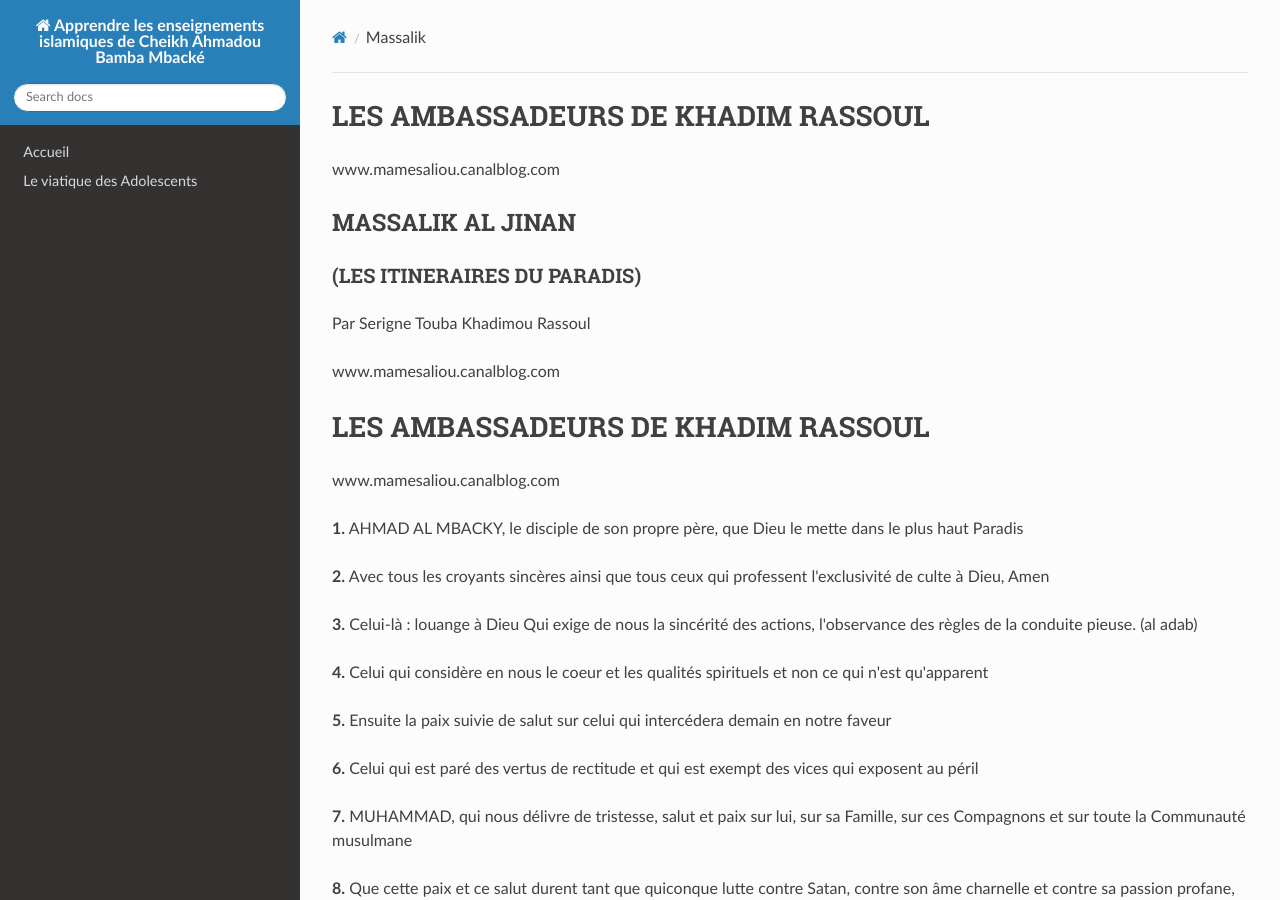
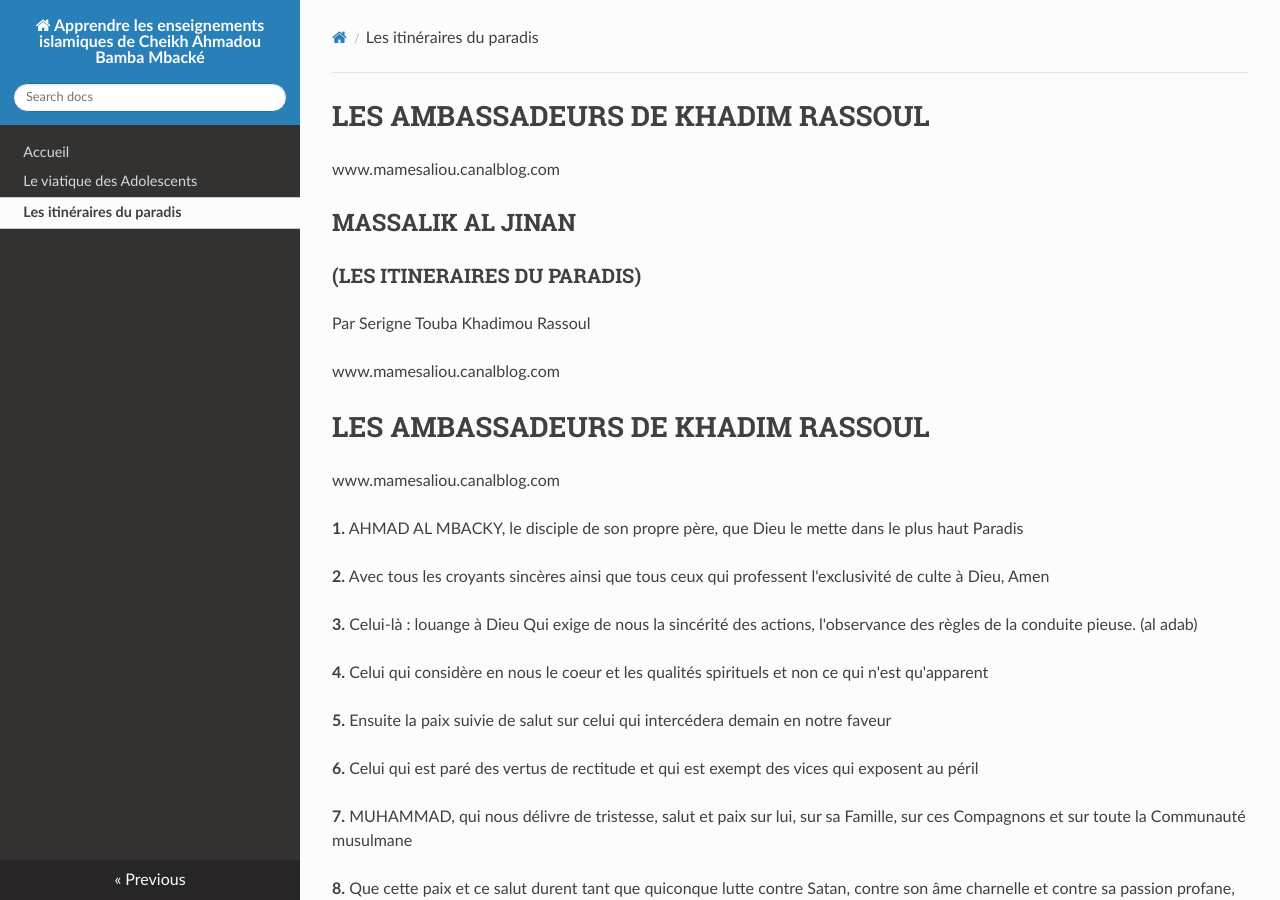
Before and after one commit to abdou0796/Apprendre-ta-r-ligion, an MkDocs documentation site: the page built from docs/massalik.md, in a window 1280 px wide and 900 px high. Built offline with MkDocs 1.6.1, drawn with Linux system fonts in a browser that asks for light colours; nearby versions of some CDN libraries.

Commit message:
Update mkdocs.yml

```diff
--- a/mkdocs.yml
+++ b/mkdocs.yml
@@ -5,6 +5,7 @@ theme:
 nav:
   - Accueil: index.md
   - Le viatique des Adolescents: tazawoudous_sikhar.md
+  - Les itinéraires du paradis: massalik.md
 
 extra_css:
   - css/le_style.css
```
